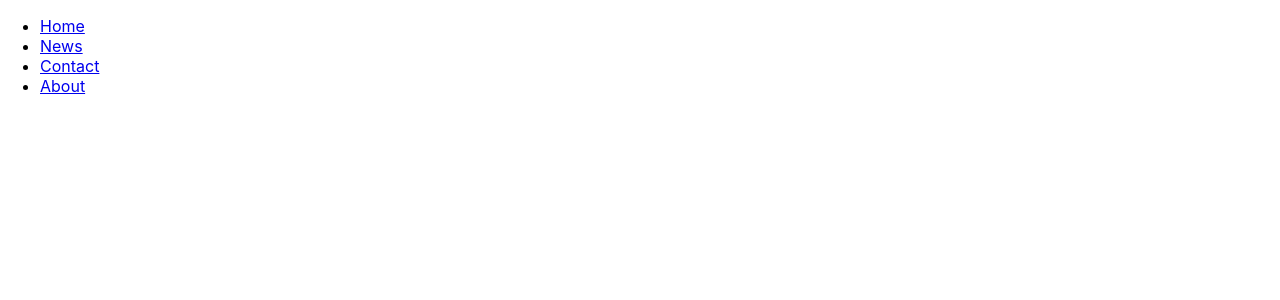
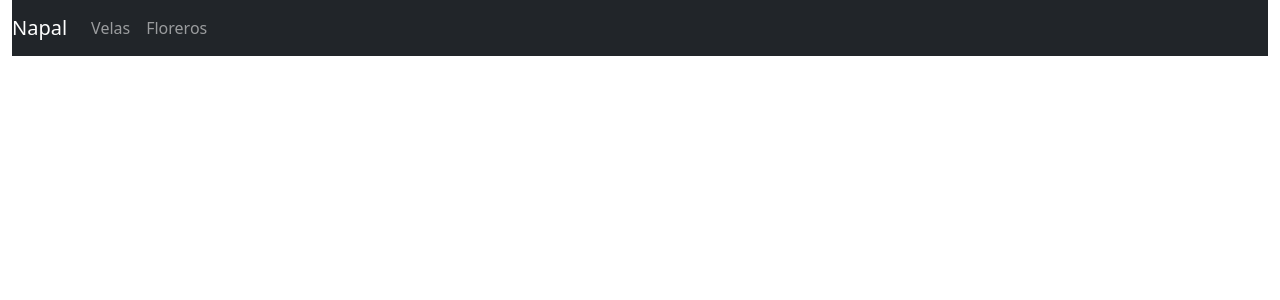
Before and after one commit to Luchitos/coderhouse-reactJs, a React (Create React App) app in the folder ecommerce-napal/: page / in a window 1280 px wide. Shown: the top 300 px of the page. Built offline with nearby package versions, Linux system fonts and the light colour scheme.

Commit message:
Add bootstrap y navBar

```diff
--- a/ecommerce-napal/src/App.js
+++ b/ecommerce-napal/src/App.js
@@ -4,7 +4,13 @@ import NavBar from './components/NavBar';
 
 function App() {
   return (
-    <NavBar></NavBar>
+    <div className="container-fluid">
+      <div className="row">
+        <div className="col-md-12">
+        <NavBar></NavBar>
+        </div>
+      </div>
+    </div>
   );
 }
 
--- a/ecommerce-napal/src/components/NavBar.jsx
+++ b/ecommerce-napal/src/components/NavBar.jsx
@@ -1,13 +1,24 @@
-import logo from '../logo.svg';
+export default function navBar() {
+    const handleClick = (event) =>{
+        console.log(event);
+    }
+    return (<>
+			<nav className="navbar navbar-expand-lg navbar-dark bg-dark">
 
-export default function navBar() {
-    return (<>
-        <ul>
-  <li><a href="#home">Home</a></li>
-  <li><a href="#news">News</a></li>
-  <li><a href="#contact">Contact</a></li>
-  <li><a href="#about">About</a></li>
-</ul>
+                 <button onClick={handleClick} className="navbar-toggler" type="button" data-toggle="collapse" data-target="#bs-example-navbar-collapse-1">
+                     <span className="navbar-toggler-icon">NAPAL</span>
+                 </button> <a onClick={handleClick} className="navbar-brand" href="#">Napal</a>
+                 <div className="collapse navbar-collapse" id="bs-example-navbar-collapse-1">
+                     <ul className="navbar-nav">
+                         <li className="nav-item active">
+                              <a className="nav-link" href="#">Velas <span className="sr-only"></span></a>
+                         </li>
+                         <li className="nav-item">
+                              <a className="nav-link" href="#">Floreros</a>
+                         </li>
+                     </ul>
+                 </div>
+             </nav>
     </>)
 
 }
--- a/ecommerce-napal/src/index.js
+++ b/ecommerce-napal/src/index.js
@@ -2,6 +2,7 @@ import React from 'react';
 import ReactDOM from 'react-dom';
 import './index.css';
 import App from './App';
+import 'bootstrap/dist/css/bootstrap.min.css';
 import reportWebVitals from './reportWebVitals';
 
 ReactDOM.render(
```
Also changed, not shown: 1 other file (tests, documents, lock files or other folders).
